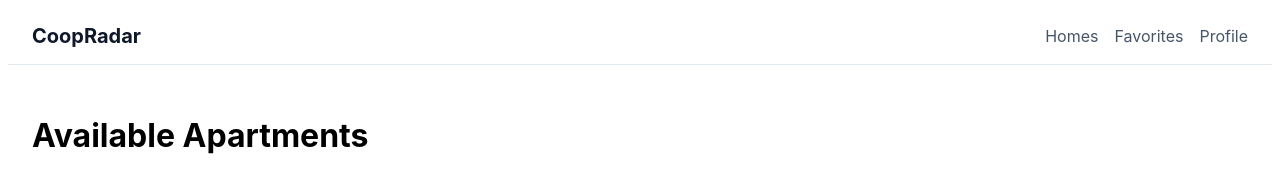
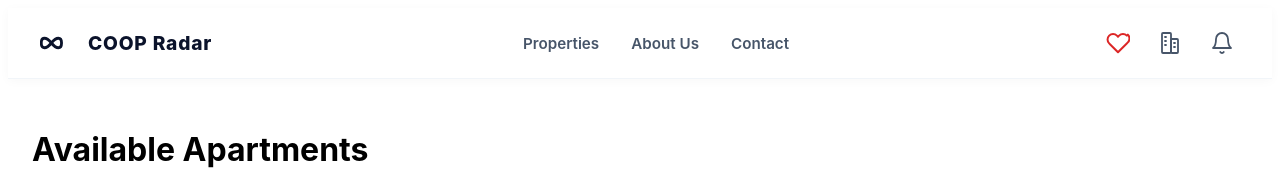
Before and after one commit to mofomo55/CoopRadar, an Angular app in the folder ClientSide/CoopRadarClient/: page /apartments in a window 1280 px wide. Shown: the top 170 px of the page. Built offline with nearby package versions, Linux system fonts and the light colour scheme.

Commit message:
new Design For Header Navbar Added

```diff
--- a/ClientSide/CoopRadarClient/src/app/shared/components/navbar/navbar.css
+++ b/ClientSide/CoopRadarClient/src/app/shared/components/navbar/navbar.css
@@ -1,4 +1,4 @@
-.navbar {
+/* .navbar {
   display: flex;
   align-items: center;
   justify-content: space-between;
@@ -21,3 +21,121 @@
   padding: 0;
   color: #475569;
 }
+ */
+
+
+
+
+
+
+
+ :host {
+  display: block;
+  position: sticky;
+  top: 0;
+  z-index: 1000;
+  width: 100%;
+  background-color: #ffffff;
+  border-bottom: 1px solid #f1f5f9;
+  box-shadow: 0 2px 10px rgba(0, 0, 0, 0.03);
+}
+
+.header-container {
+  max-width: 1200px;
+  margin: 0 auto;
+  height: 60px;
+  padding: 0 16px;
+  display: flex;
+  align-items: center;
+  justify-content: space-between;
+}
+
+/* Brand Section */
+.brand {
+  display: flex;
+  align-items: center;
+  gap: 10px;
+  text-decoration: none;
+
+  .logo-icon {
+    width: 38px;
+    height: 24px;
+  }
+
+  .brand-name {
+    font-size: 1.2rem;
+    font-weight: 800;
+    letter-spacing: 0.8px;
+    color: #0b132b;
+    font-family: 'Inter', -apple-system, sans-serif;
+  }
+}
+
+/* Desktop Navigation (Hidden by default on mobile) */
+.desktop-nav {
+  display: none;
+  align-items: center;
+  gap: 32px;
+
+  a {
+    text-decoration: none;
+    color: #475569;
+    font-size: 0.95rem;
+    font-weight: 600;
+    transition: color 0.2s ease;
+
+    &:hover, &.active {
+      color: #0b132b;
+    }
+  }
+}
+
+/* Action Icon Buttons */
+.action-icons {
+  display: flex;
+  align-items: center;
+  gap: 10px;
+}
+
+.icon-btn {
+  background: transparent;
+  border: none;
+  padding: 6px;
+  border-radius: 50%;
+  cursor: pointer;
+  display: flex;
+  align-items: center;
+  justify-content: center;
+  color: #475569;
+  transition: background-color 0.2s ease, color 0.2s ease;
+
+  svg {
+    width: 24px;
+    height: 24px;
+  }
+
+  .icon-heart {
+    stroke: #dc2626; /* Match red heart in mobile mockup */
+  }
+
+  &:hover {
+    background-color: #f8fafc;
+    color: #0b132b;
+  }
+}
+
+/* Responsive Desktop Media Query */
+@media (min-width: 768px) {
+  .header-container {
+    height: 70px;
+    padding: 0 32px;
+  }
+
+  .desktop-nav {
+    display: flex;
+  }
+
+  .action-icons {
+    gap: 16px;
+  }
+}
--- a/ClientSide/CoopRadarClient/src/app/shared/components/navbar/navbar.html
+++ b/ClientSide/CoopRadarClient/src/app/shared/components/navbar/navbar.html
@@ -1,8 +1,63 @@
-<nav class="navbar" aria-label="Main navigation">
+<!-- <nav class="navbar" aria-label="Main navigation">
   <span class="brand">CoopRadar</span>
   <ul class="nav-list">
     <li>Homes</li>
     <li>Favorites</li>
     <li>Profile</li>
   </ul>
-</nav>
+</nav> -->
+
+
+
+<header class="header-toolbar">
+  <div class="header-container">
+
+    <!-- Brand Logo and Name -->
+    <a routerLink="/" class="brand">
+      <svg class="logo-icon" viewBox="0 0 60 30" fill="none" xmlns="http://www.w3.org/2000/svg">
+        <path d="M 18,15 C 10,5 2,5 2,15 C 2,25 10,25 18,15 C 26,5 34,5 34,15 C 34,25 26,25 18,15 Z"
+              stroke="#0b132b" stroke-width="4.5" stroke-linecap="round" stroke-linejoin="round"/>
+      </svg>
+      <span class="brand-name">COOP Radar</span>
+    </a>
+
+    <!-- Desktop Navigation Links (Hidden on Mobile) -->
+    <nav class="desktop-nav">
+      <a routerLink="/properties" routerLinkActive="active">Properties</a>
+      <a routerLink="/about" routerLinkActive="active">About Us</a>
+      <a routerLink="/contact" routerLinkActive="active">Contact</a>
+    </nav>
+
+    <!-- Action Icons -->
+    <div class="action-icons">
+      <!-- Favorites (Heart) -->
+      <button class="icon-btn" aria-label="Favorites" routerLink="/favorites">
+        <svg viewBox="0 0 24 24" fill="none" stroke="currentColor" stroke-width="2" stroke-linecap="round" stroke-linejoin="round" class="icon-heart">
+          <path d="M20.84 4.61a5.5 5.5 0 0 0-7.78 0L12 5.67l-1.06-1.06a5.5 5.5 0 0 0-7.78 7.78l1.06 1.06L12 21.23l8.78-8.78 1.06-1.06a5.5 5.5 0 0 0 0-7.78z"></path>
+        </svg>
+      </button>
+
+      <!-- Properties / Buildings -->
+      <button class="icon-btn" aria-label="Listings" routerLink="/my-listings">
+        <svg viewBox="0 0 24 24" fill="none" stroke="currentColor" stroke-width="1.8" stroke-linecap="round" stroke-linejoin="round">
+          <rect x="4" y="2" width="9" height="20" rx="1"></rect>
+          <rect x="13" y="8" width="7" height="14" rx="1"></rect>
+          <path d="M7 6h1"></path>
+          <path d="M7 10h1"></path>
+          <path d="M7 14h1"></path>
+          <path d="M16 12h1"></path>
+          <path d="M16 16h1"></path>
+        </svg>
+      </button>
+
+      <!-- Notifications -->
+      <button class="icon-btn" aria-label="Notifications">
+        <svg viewBox="0 0 24 24" fill="none" stroke="currentColor" stroke-width="1.8" stroke-linecap="round" stroke-linejoin="round">
+          <path d="M18 8A6 6 0 0 0 6 8c0 7-3 9-3 9h18s-3-2-3-9"></path>
+          <path d="M13.73 21a2 2 0 0 1-3.46 0"></path>
+        </svg>
+      </button>
+    </div>
+
+  </div>
+</header>
```
